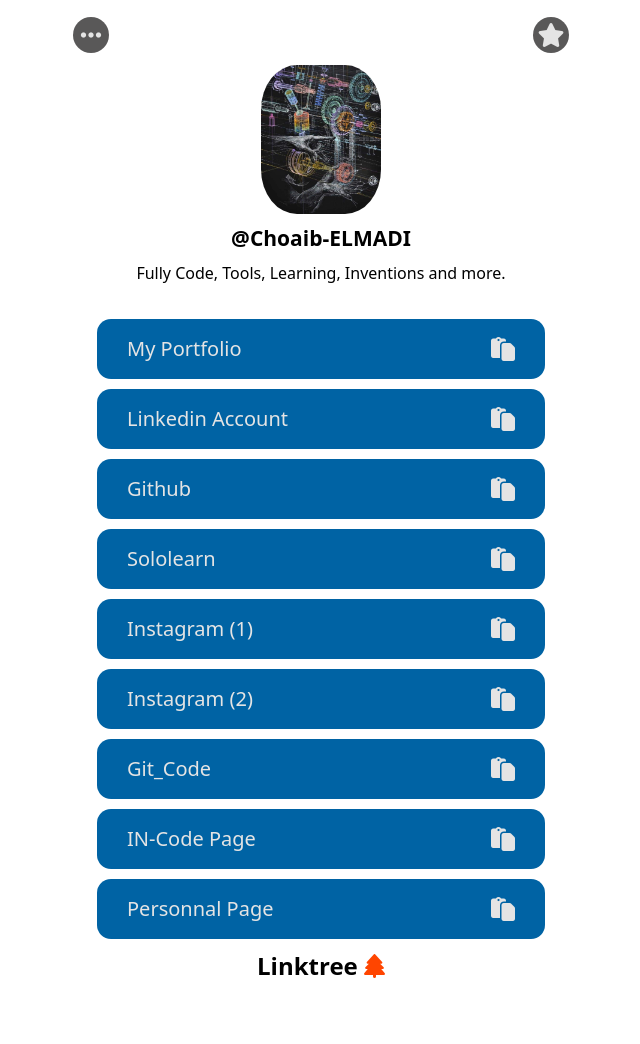
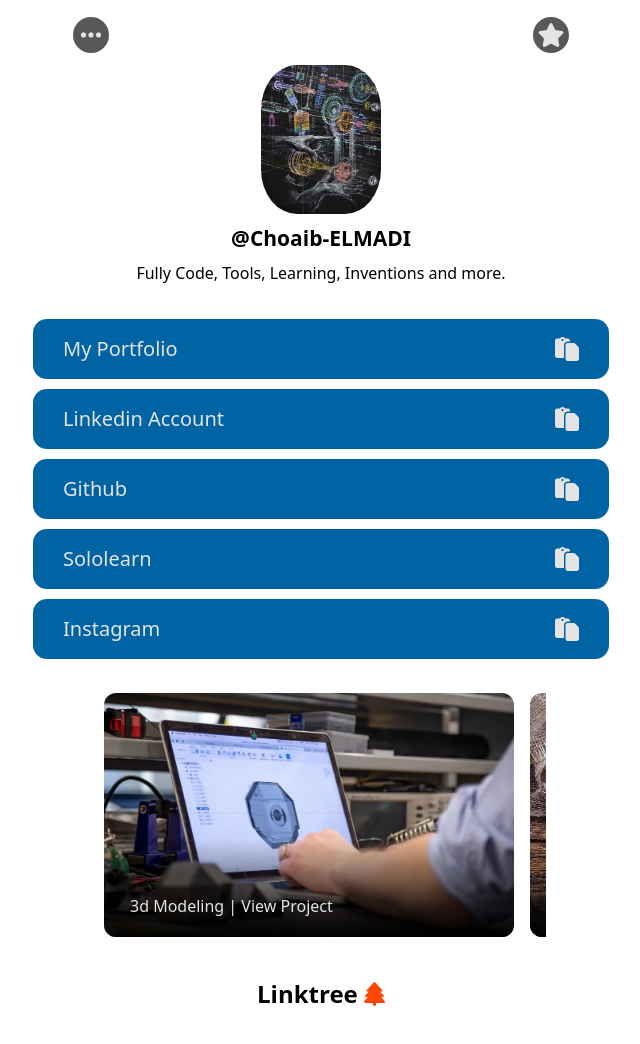
Before and after one commit to Choaib-ELMADI/link-tree, a plain HTML site: page index.html in a window 1280 px wide. Shown: the whole page, without its empty margins (319-959 px from the left). Before the commit the page ends 992 px from the top, so only its background shows below. Drawn offline with Linux system fonts and the light colour scheme.

Commit message:
Made some projects

```diff
--- a/index.html
+++ b/index.html
@@ -22,7 +22,7 @@
         <p class="description">Fully Code, Tools, Learning, Inventions and more.</p>
     </header>
 
-    <scection class="links">
+    <section class="links">
         <a href="https://choaib-elmadi.netlify.app" target="_blank">
             <span>My Portfolio</span>
             <i id="copy" class="fa-solid fa-paste"></i>
@@ -40,26 +40,39 @@
             <i id="copy" class="fa-solid fa-paste"></i>
         </a>
         <a href="https://instagram.com/choaib_elmadi?igshid=YmMyMTA2M2Y=" target="_blank">
-            <span>Instagram (1)</span>
+            <span>Instagram</span>
             <i id="copy" class="fa-solid fa-paste"></i>
         </a>
-        <a href="https://www.instagram.com/dot.algo?igshid=YmMyMTA2M2Y=" target="_blank">
-            <span>Instagram (2)</span>
-            <i id="copy" class="fa-solid fa-paste"></i>
-        </a>
-        <a href="https://www.tiktok.com/@git_code?_t=8Uqr0IEpK0j&_r=1" target="_blank">
-            <span>Git_Code</span>
-            <i id="copy" class="fa-solid fa-paste"></i>
-        </a>
-        <a href="https://www.facebook.com/Choaib3Elmadi" target="_blank">
-            <span>IN-Code Page</span>
-            <i id="copy" class="fa-solid fa-paste"></i>
-        </a>
-        <a href="https://www.facebook.com/choaib.elmadi.94" target="_blank">
-            <span>Personnal Page</span>
-            <i id="copy" class="fa-solid fa-paste"></i>
-        </a>
-    </scection>
+    </section>
+
+    <div class="projects-container">
+        <div class="projects">
+            <div class="project">
+                <img src="pics/3d.webp" alt="3d">
+                <div class="overlay">
+                    <a href="https://get-3d.netlify.app">3d Modeling | View Project</a>
+                </div>
+            </div>
+            <div class="project">
+                <img src="pics/morocco.jpg" alt="moroccan-food">
+                <div class="overlay">
+                    <a href="https://moroccan-food.netlify.app">Food | View Project</a>
+                </div>
+            </div>
+            <div class="project">
+                <img src="pics/aitmgoun.jpg" alt="aitmgoun">
+                <div class="overlay">
+                    <a href="https://aitmgoun.netlify.app">Aitmgoun | View Project</a>
+                </div>
+            </div>
+            <div class="project">
+                <img src="pics/ensa.png" alt="ensa">
+                <div class="overlay">
+                    <a href="https://choaib-elmadi-ensam.netlify.app">ENSA-M | View Project</a>
+                </div>
+            </div>
+        </div>
+    </div>
 
     <footer>
         <h2>Linktree <i class="fa-solid fa-tree"></i></h2>
--- a/main.js
+++ b/main.js
@@ -41,6 +41,6 @@
     } catch (err) {
         console.error(err);
     }
-}
+};
 
-copyBtns.forEach(copyBtn => { copyBtn.addEventListener('click', copyText) })
+copyBtns.forEach(copyBtn => { copyBtn.addEventListener('click', copyText) });
--- a/style.css
+++ b/style.css
@@ -1,5 +1,9 @@
 :root {
     --color: black;
+}
+
+::-webkit-scrollbar {
+    display: none;
 }
 
 * {
@@ -24,7 +28,7 @@
 }
 
 .links a {
-    width: 90%;
+    width: 70%;
     border-radius: 10px;
     background: #0063a4;
     display: flex;
@@ -72,7 +76,7 @@
 
 img {
     width: 35%;
-    border-radius: 30%;
+    border-radius: 12px;
     margin-bottom: 5px;
 }
 
@@ -128,13 +132,74 @@
     font-size: 18px;
 }
 
+footer {
+    margin-bottom: 1.5rem;
+}
+
 footer i {
     color: orangered;
 }
 
+.projects-container {
+    margin-top: 1rem;
+    margin-bottom: 2rem;
+    width: 90%;
+    height: 260px;
+    overflow-x: scroll;
+}
+
+.projects {
+    padding: .5rem;
+    width: max-content;
+    height: 100%;
+    display: flex;
+    gap: 1rem;
+}
+
+.project {
+    width: 300px;
+    height: 100%;
+    background: #e4e4e4;
+    position: relative;
+    border-radius: 12px;
+    overflow: hidden;
+}
+
+.project img {
+    width: 100%;
+    height: 100%;
+    object-fit: cover;
+    border-radius: 0;
+}
+
+.project .overlay {
+    position: absolute;
+    left: 0;
+    bottom: 0;
+    width: 100%;
+    height: 40%;
+    background: linear-gradient(to top, black, transparent);
+}
+
+.overlay a {
+    text-decoration: none;
+    color: #e4e4e4;
+    background: transparent;
+    padding: 4px 10px;
+    border-radius: 4px;
+    position: absolute;
+    bottom: 1rem;
+    left: 1rem;
+    transition: .2s;
+}
+
+.project:hover .overlay a {
+    background: rgba(128, 128, 128, 0.433);
+}
+
 @media screen and (min-width: 900px) {
     .links a {
-        width: 35%;
+        width: 45%;
         height: 60px;
         border-radius: 14px;
         margin-bottom: 10px;
@@ -154,6 +219,13 @@
     }
 }
 
+@media screen and (min-width: 1300px) {
+    .links a {
+        width: 30%;
+    }
+}
+
+
 @media screen and (max-width: 800px) {
     .links a {
         padding: 12px 12px 12px 16px;
@@ -162,3 +234,19 @@
         font-size: 20px;
     }
 }
+
+@media screen and (max-width: 600px) {
+    .links a {
+        width: 90%;
+    }
+}
+
+@media screen and (min-width: 450px) {
+    .projects-container {
+        width: 450px;
+    }
+
+    .project {
+        width: calc(450px - 2.5rem);
+    }
+}
```
Also changed, not shown: pics/3d.webp (added), pics/aitmgoun.jpg (added), pics/ensa.png (added), pics/morocco.jpg (added).
